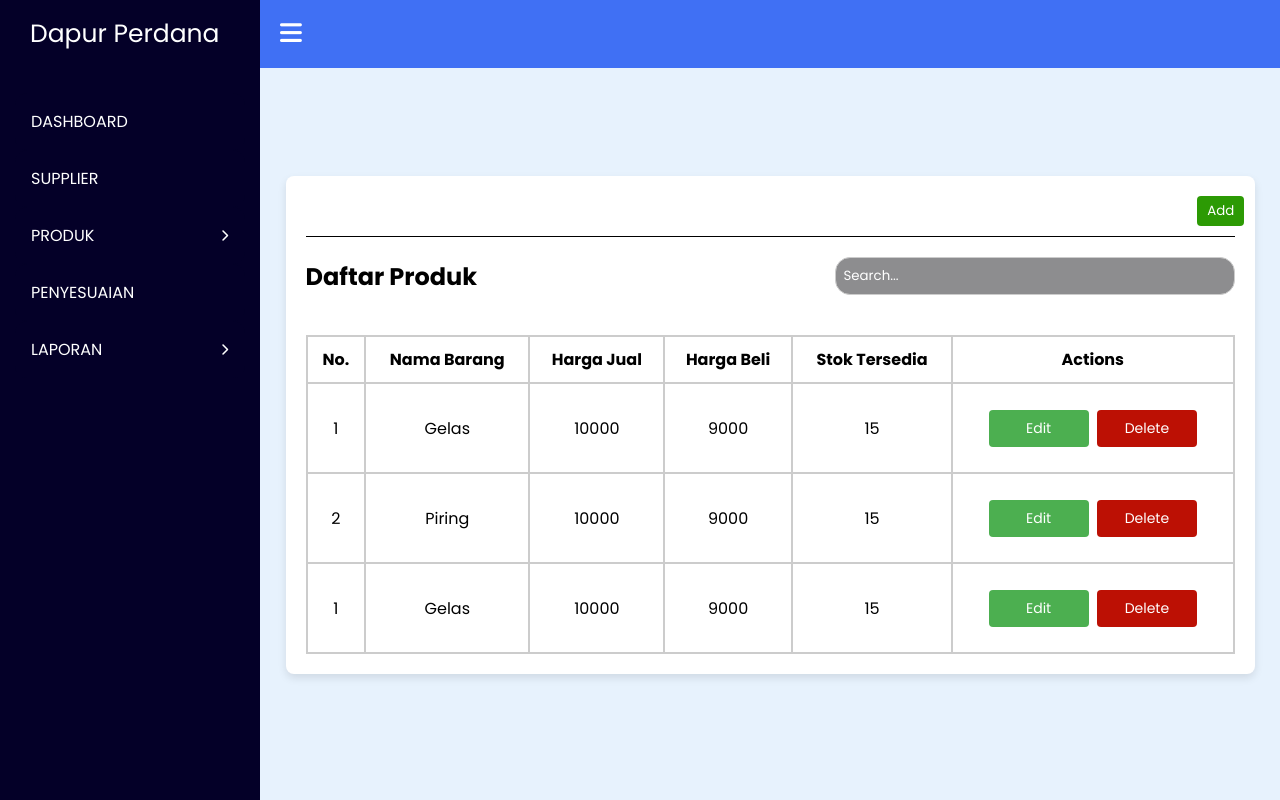
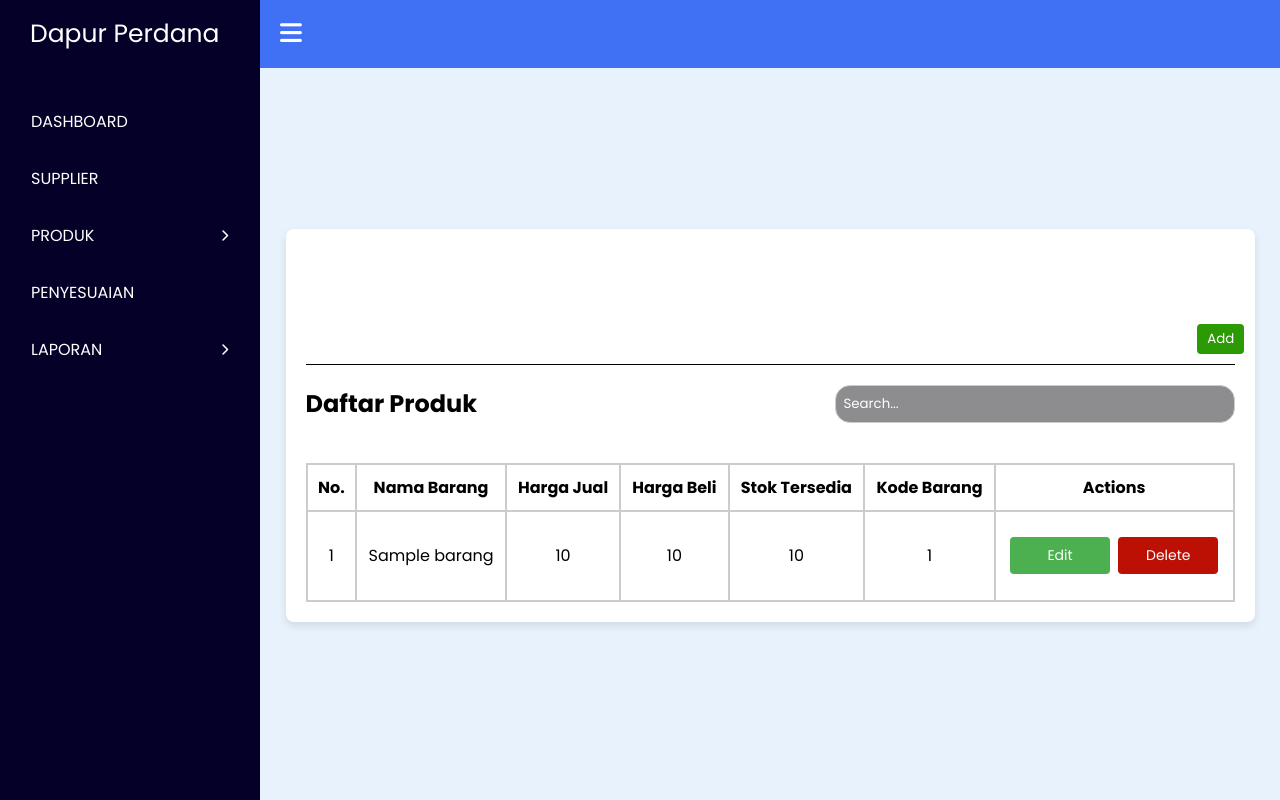
Before and after one commit to zenocrife/tokodapurperdana, a PHP site: page /daftarproduk.php in a window 1280 px wide. Run offline with PHP 8.4, Linux system fonts and the light colour scheme; the visitor is signed in with stand-in values (Sample User, id 1); tables that the repository leaves empty or names only in its code hold one stand-in row (values such as "Sample post").

Commit message:
daftar produk.php done

```diff
--- a/class.php
+++ b/class.php
@@ -68,7 +68,8 @@
 		}
 
 		public function pagination($search){
-			$stmt = $this->con->prepare("SELECT b.id_barang, b.nama_barang, b.stok_tersedia, b.harga_jual FROM barang b INNER JOIN kategori_barang k ON b.kategori_barang_id_kategori = k.id_kategori WHERE k.nama_kategori LIKE ?");
+			// $stmt = $this->con->prepare("SELECT b.id_barang, b.nama_barang, b.stok_tersedia, b.harga_jual FROM barang b INNER JOIN kategori_barang k ON b.kategori_barang_id_kategori = k.id_kategori WHERE k.nama_kategori LIKE ?");
+			$stmt = $this->con->prepare("SELECT * FROM barang WHERE id_barang LIKE ? ");
 			$stmt->bind_param("s", $search);
 			$stmt->execute();
 
@@ -78,7 +79,8 @@
 		}
 
 		public function paginationWithLimit($search, $start, $item = 7){
-			$stmt = $this->con->prepare('SELECT b.id_barang, b.nama_barang, b.stok_tersedia, b.harga_jual FROM barang b INNER JOIN kategori_barang k ON b.kategori_barang_id_kategori = k.id_kategori WHERE k.nama_kategori LIKE ? LIMIT ?,?');
+			// $stmt = $this->con->prepare('SELECT b.id_barang, b.nama_barang, b.stok_tersedia, b.harga_jual FROM barang b INNER JOIN kategori_barang k ON b.kategori_barang_id_kategori = k.id_kategori WHERE k.nama_kategori LIKE ? LIMIT ?,?');
+			$stmt = $this->con->prepare("SELECT * FROM barang WHERE id_barang LIKE ? LIMIT ?,?");
 			$stmt->bind_param("sii", $search, $start, $item);
 			$stmt->execute();
 
--- a/daftarproduk.php
+++ b/daftarproduk.php
@@ -1,3 +1,44 @@
+<?php
+  session_start();
+  require 'class.php';
+
+  if (!isset($_SESSION['uname']) && !isset($_SESSION['pwd'])) {
+    header("location: login.php");
+  }
+
+  $barang = new Barang();
+
+  if (isset($_GET['key'])) {
+		$search = "%".$_GET['key']."%";
+	} else {
+		$search = "%";
+	}
+
+	//pagination, awalnya tentuin data per page, total data, dan total pagenya berapa
+	$result = ($barang)->pagination($search);
+	$perpage = 7;
+	$totaldata = $result->num_rows; //untuk dapatkan jumlah data
+	$totalpage = ceil($totaldata/$perpage); //untuk bulatkan ke atas
+
+	//DATA WITH LIMIT
+	if (isset($_GET['page'])) {
+		$page = $_GET['page'];
+	} else {
+		$page = 1;
+	}
+
+	$start = ($page-1) * $perpage;
+
+	// $sql = "SELECT * FROM cerita WHERE judul LIKE ? LIMIT ?,?";
+	$result = ($barang)->paginationWithLimit($search, $start, $perpage);
+
+	if (isset($_GET['key'])) {
+		$key = $_GET['key'];
+	} else {
+		$key = "";
+	}
+?>
+
 <!DOCTYPE html>
 
 <html lang="en">
@@ -68,6 +109,7 @@
     </nav>
     <main class="main">
         <div class="container">
+            <br><br><br>
             <div class="add-supplier">
                 <div class="action-buttons">
                     <button class="add-button" id="add-supp">Add</button>
@@ -84,51 +126,30 @@
             </div>
             <div class="table-wrapper">
                 <table class="table">
-                    <thead>
                     <tr>
                         <th>No.</th>
                         <th>Nama Barang</th>
                         <th>Harga Jual</th>
                         <th>Harga Beli</th>
                         <th>Stok Tersedia</th>
+                        <th>Kode Barang</th>
                         <th>Actions</th>
                     </tr>
-                    </thead>
-                    <tbody>
-                        <tr>
-                            <td>1</td>
-                            <td>Gelas</td>
-                            <td>10000</td>
-                            <td>9000</td>
-                            <td>15</td>
-                            <td>
-                                <button class='edit-button'>Edit</button>
+                    <?php
+                        while ($row = $result->fetch_assoc()) {
+                            echo "<tr>";
+                            echo "<td>".$row['id_barang']."</td>";
+                            echo "<td>".$row['nama_barang']."</td>";
+                            echo "<td>".$row['harga_jual']."</td>";
+                            echo "<td>".$row['harga_beli']."</td>";
+                            echo "<td>".$row['stok_tersedia']."</td>";
+                            echo "<td>".$row['kategori_barang_id_kategori']."</td>";
+                            echo "<td>  <button class='edit-button'>Edit</button>
                                         <button class='delete-button'>Delete</button>
-                            </td>
-                        </tr>
-                        <tr>
-                            <td>2</td>
-                            <td>Piring</td>
-                            <td>10000</td>
-                            <td>9000</td>
-                            <td>15</td>
-                            <td>
-                                <button class='edit-button'>Edit</button>
-                                <button class='delete-button'>Delete</button>
-                            </td>
-                        </tr>
-                        <tr>
-                            <td>1</td>
-                            <td>Gelas</td>
-                            <td>10000</td>
-                            <td>9000</td>
-                            <td>15</td>
-                            <td>
-                                <button class='edit-button'>Edit</button>
-                                <button class='delete-button'>Delete</button>
-                            </td>
-                        </tr>
-                    </tbody>
+                                    </td>";
+                        }
+                    ?>
+
                 </table>
             </div>
         </div>
--- a/index.php
+++ b/index.php
@@ -137,16 +137,14 @@
 
           <?php
             while ($row = $result->fetch_assoc()) {
-                  $num = 1;
                   echo "<tr>";
-                  echo "<td>".$num."</td>";
+                  echo "<td>".$row['id_barang']."</td>";
                   echo '<td>Gambar</td>';
-                  echo "<td>".$row['id_barang']."</td>";
+                  echo "<td>".$row['kategori_barang_id_kategori']."</td>";
                   echo "<td>".$row['nama_barang']."</td>";
                   echo "<td>".$row['stok_tersedia']."</td>";
                   echo "<td>".$row['harga_jual']."</td>";
                   echo "<td><button class='add-button'>+ Add</button></td>";
-                  $num++;
                 }
           ?>
         </table>
```
Lines whose indentation alone changed are shown as unchanged.
